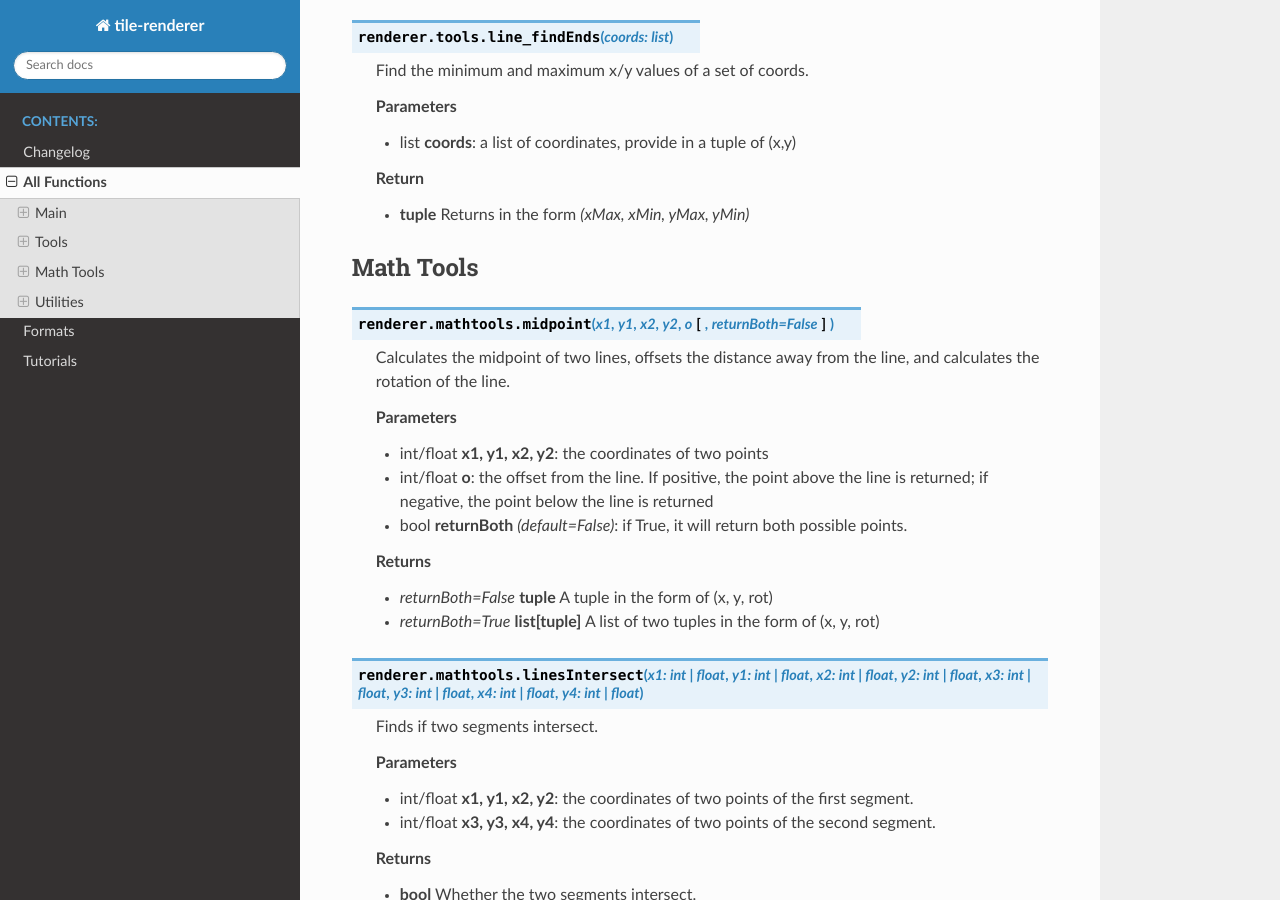
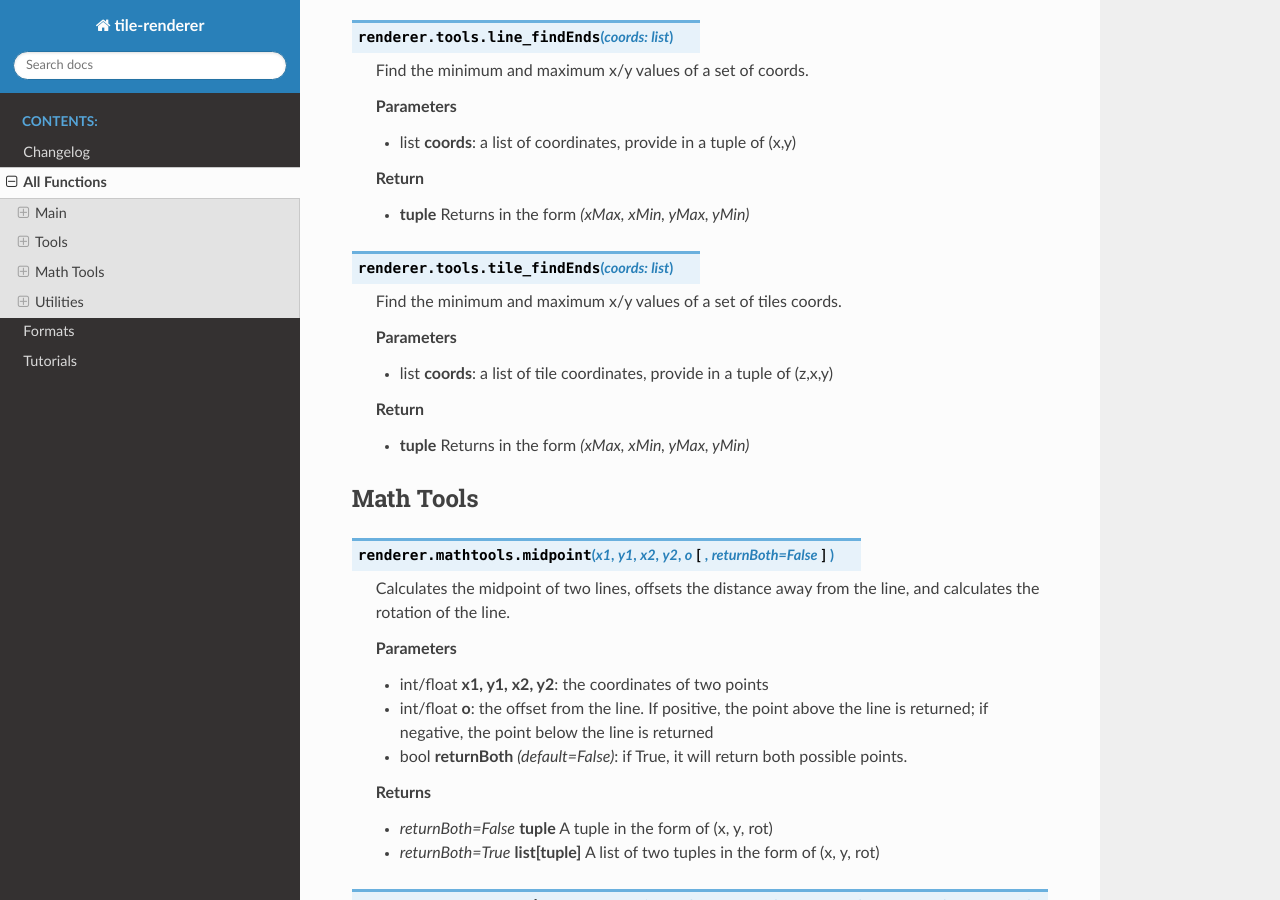
Before and after one commit to MRT-Map/tile-renderer, a Sphinx documentation site: the page built from docs/functions.rst, in a window 1280 px wide and 900 px high, scrolled down 3278 px. Built offline with Sphinx 7.4.7 and the Read the Docs theme 2.0.0, drawn with Linux system fonts in a browser that asks for light colours; some of the changed text lies outside the part shown.

```diff
--- a/docs/functions.rst
+++ b/docs/functions.rst
@@ -146,6 +146,18 @@ Tools
 
    * **tuple** Returns in the form `(xMax, xMin, yMax, yMin)`
 
+.. py:function:: renderer.tools.tile_findEnds(coords: list)
+
+   Find the minimum and maximum x/y values of a set of tiles coords.
+
+   **Parameters**
+
+   * list **coords**: a list of tile coordinates, provide in a tuple of (z,x,y)
+
+   **Return**
+
+   * **tuple** Returns in the form `(xMax, xMin, yMax, yMin)`
+
 Math Tools
 ----------
 .. py:function:: renderer.mathtools.midpoint(x1, y1, x2, y2, o[, returnBoth=False])
```
Also changed, not shown: other parts of docs/functions.rst (+1 -1 lines).
